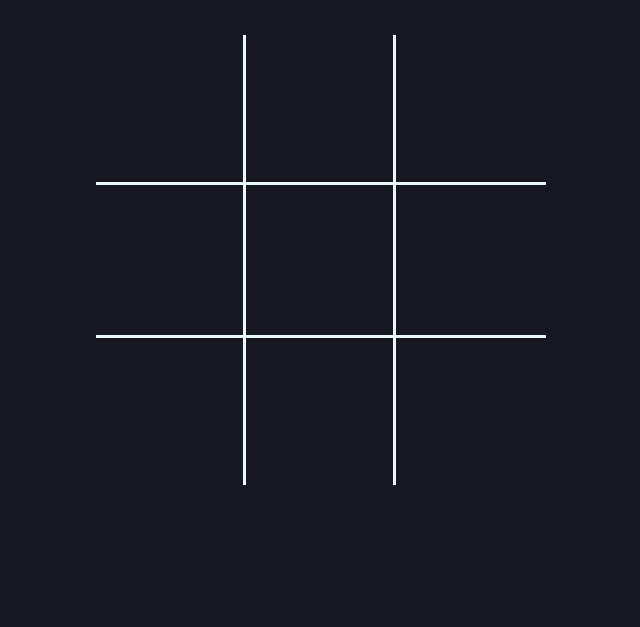
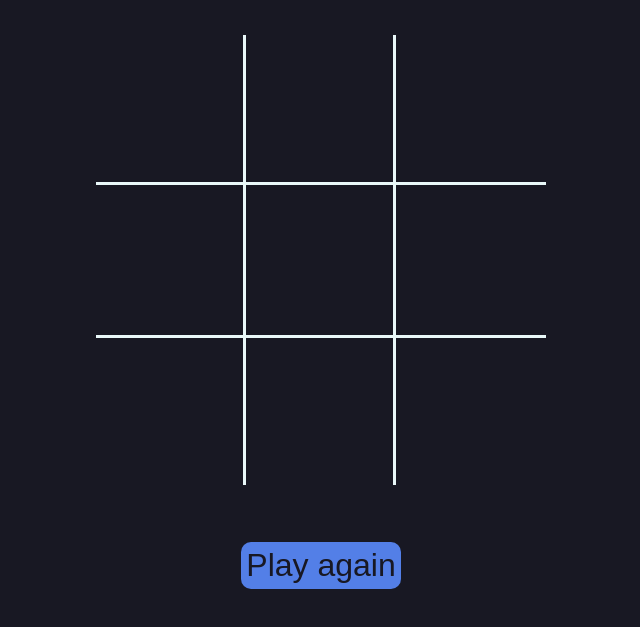
Before and after one commit to CarlosAndres41/project-tic-tac-toe, a plain HTML site: page index.html in a window 1280 px wide. Shown: the part 129-756 px from the top of the page, without its empty margins (319-959 px from the left). Drawn offline with Linux system fonts and the light colour scheme.

Commit message:
Add play again button

```diff
--- a/index.html
+++ b/index.html
@@ -28,6 +28,9 @@
             <div id="box8" class="box" data-index="7"></div>
             <div id="box9" class="box" data-index="8"></div>
         </div>
+        <div class="play-again">
+            <button class="play-again-btn">Play again</button>
+        </div>
         <script src="app.js"></script>
     </body>
 </html>
--- a/style.css
+++ b/style.css
@@ -19,34 +19,6 @@ header h1 {
     font-size: 4rem;
     font-style: italic;
     font-weight: 600;
-}
-
-:root {
-    --black: #181823;
-    --purple: #537fe7;
-    --blue: #c0eef2;
-    --white: #e9f8f9;
-}
-
-.gameboard {
-    padding: 10px;
-    display: grid;
-    grid-template-columns: repeat(3, 150px);
-    grid-template-rows: repeat(3, 150px);
-    width: 70%;
-    height: 500px;
-    margin: 0 auto;
-    align-content: center;
-    justify-content: center;
-}
-
-.box {
-    display: flex;
-    align-items: center;
-    justify-content: center;
-    color: var(--purple);
-    font-family: 'Gochi Hand', cursive;
-    font-size: 140px;
 }
 
 div #box1 {
@@ -84,3 +56,54 @@ div #box8 {
 div #box9 {
     border-top: 3px solid var(--white);
 }
+
+:root {
+    --black: #181823;
+    --purple: #537fe7;
+    --blue: #c0eef2;
+    --white: #e9f8f9;
+}
+
+.gameboard {
+    padding: 10px;
+    display: grid;
+    grid-template-columns: repeat(3, 150px);
+    grid-template-rows: repeat(3, 150px);
+    width: 70%;
+    height: 500px;
+    margin: 0 auto;
+    align-content: center;
+    justify-content: center;
+}
+
+.box {
+    display: flex;
+    align-items: center;
+    justify-content: center;
+    color: var(--purple);
+    font-family: 'Gochi Hand', cursive;
+    font-size: 140px;
+}
+
+.play-again {
+    padding: 2rem;
+    display: flex;
+    align-items: center;
+    justify-content: center;
+}
+
+.play-again-btn {
+    font-style: inherit;
+    font-size: 2rem;
+    padding: 5px;
+    cursor: pointer;
+    border: none;
+    border-radius: 10px;
+    background-color: var(--purple);
+    color: var(--black);
+}
+
+.play-again-btn:hover {
+    background-color: var(--blue);
+    color: var(--purple);
+}
```
